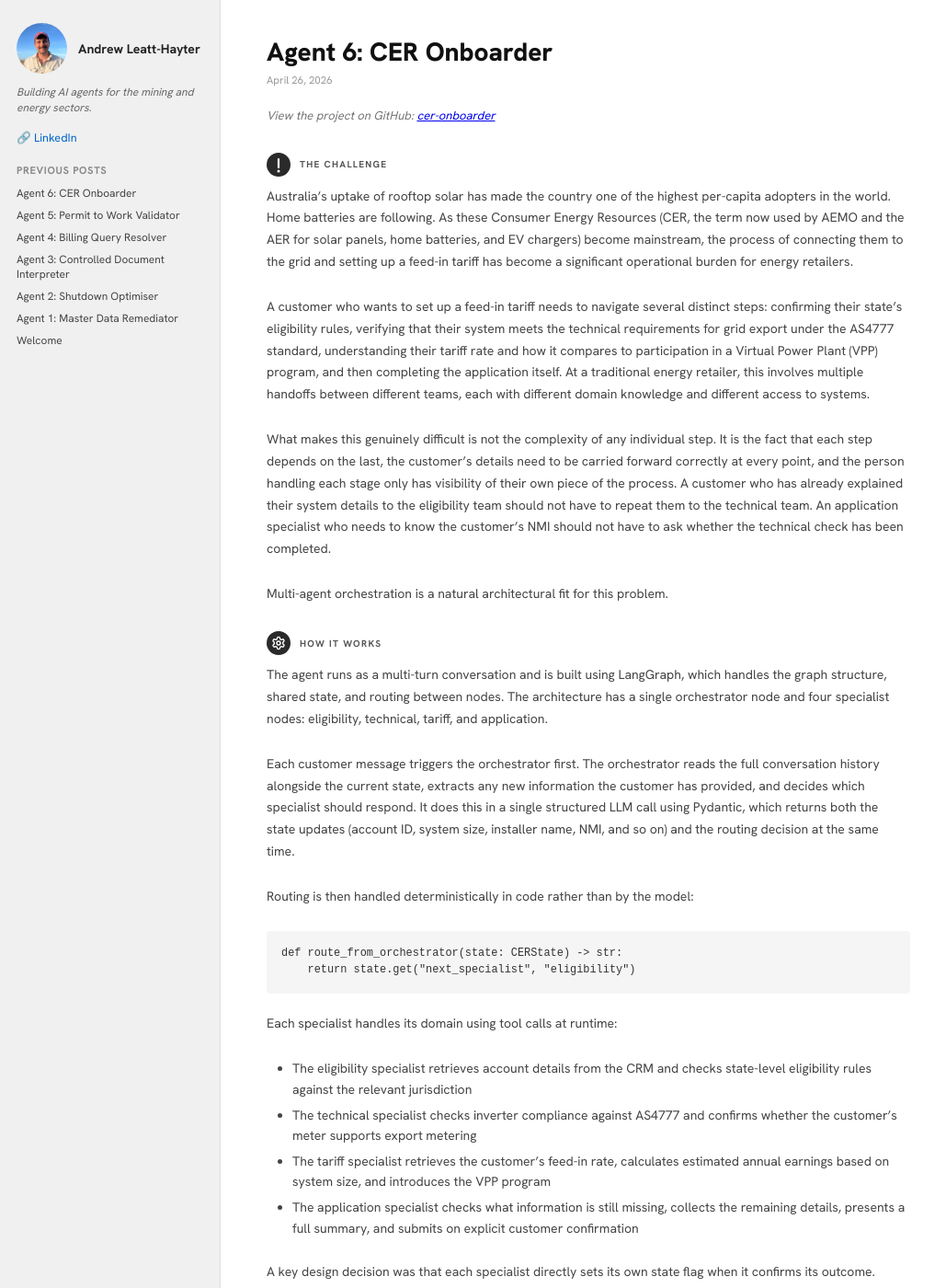
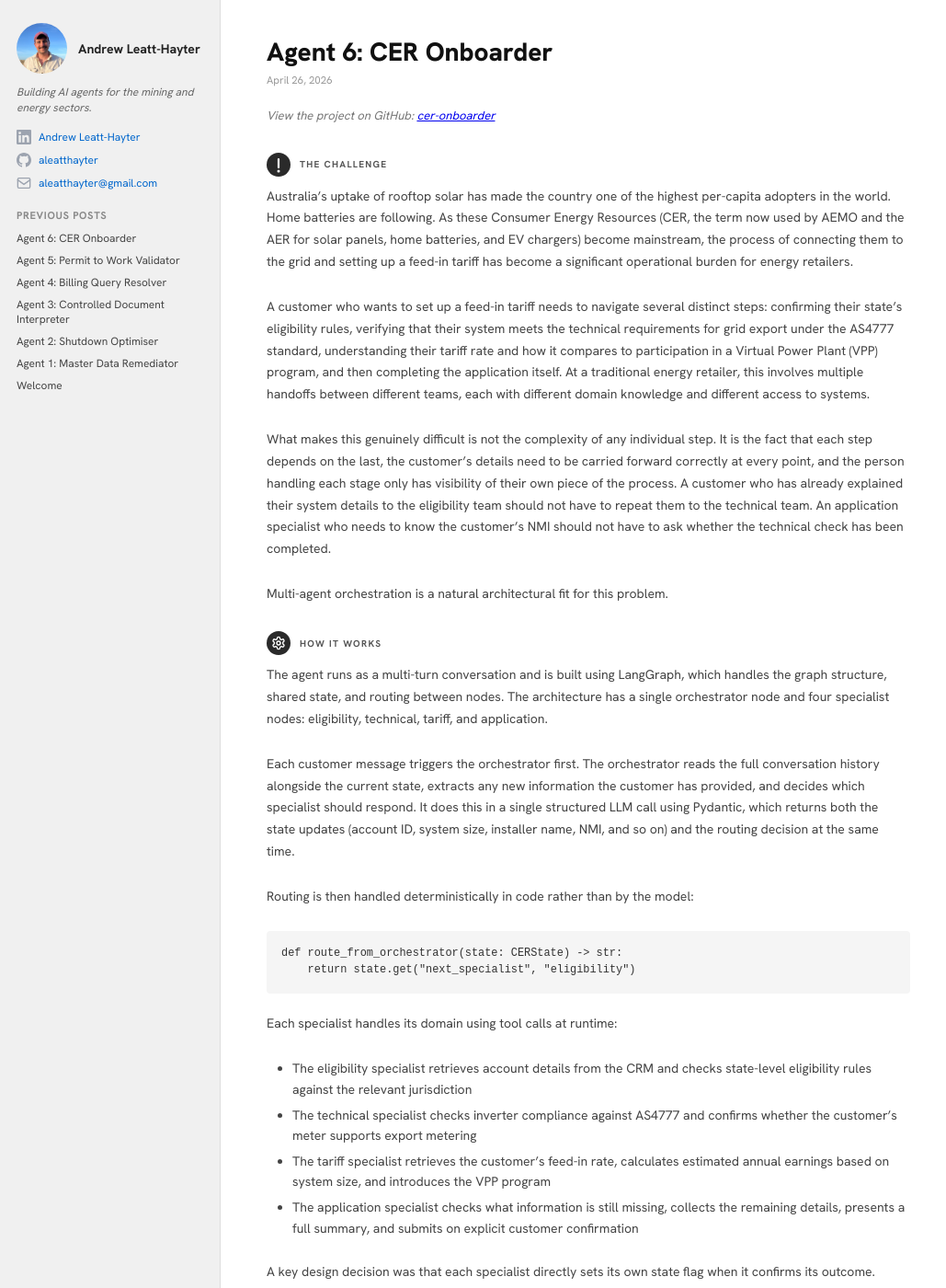
Before and after one commit to aleatthayter/aleatthayter.github.io, a Jekyll site: the page built from index.markdown, in a window 1280 px wide and 1400 px high. Shown: the whole window at 92% size, without its empty margins (0-1029 px from the left). Built offline with Jekyll 4.4.1, drawn with Linux system fonts in a browser that asks for light colours.

Commit message:
Replace sidebar link icon with LinkedIn, GitHub and email social links
Co-Authored-By: Claude Sonnet 4.6 <noreply@anthropic.com>

```diff
--- a/_layouts/home.html
+++ b/_layouts/home.html
@@ -114,10 +114,27 @@
       text-decoration: underline;
     }
 
-    .linkedin-link {
-      display: block;
+    .social-links {
       margin-bottom: 20px;
-      font-size: 0.9em;
+    }
+
+    .social-link {
+      display: flex;
+      align-items: center;
+      gap: 8px;
+      margin-bottom: 9px;
+      font-size: 0.85em;
+      color: #999;
+      text-decoration: none;
+    }
+
+    .social-link:hover {
+      color: #555;
+      text-decoration: none;
+    }
+
+    .social-link svg {
+      flex-shrink: 0;
     }
 
     .sidebar h4 {
@@ -281,9 +298,20 @@
 
       <p class="sidebar-desc">{{ site.description }}</p>
 
-      <a class="linkedin-link" href="https://www.linkedin.com/in/andrew-leatt-hayter-b36023b2/" target="_blank">
-        🔗 LinkedIn
-      </a>
+      <div class="social-links">
+        <a class="social-link" href="https://www.linkedin.com/in/andrew-leatt-hayter-b36023b2/" target="_blank">
+          <svg width="16" height="16" viewBox="0 0 24 24" xmlns="http://www.w3.org/2000/svg"><path d="M20.447 20.452h-3.554v-5.569c0-1.328-.027-3.037-1.852-3.037-1.853 0-2.136 1.445-2.136 2.939v5.667H9.351V9h3.414v1.561h.046c.477-.9 1.637-1.85 3.37-1.85 3.601 0 4.267 2.37 4.267 5.455v6.286zM5.337 7.433a2.062 2.062 0 01-2.063-2.065 2.064 2.064 0 112.063 2.065zm1.782 13.019H3.555V9h3.564v11.452zM22.225 0H1.771C.792 0 0 .774 0 1.729v20.542C0 23.227.792 24 1.771 24h20.451C23.2 24 24 23.227 24 22.271V1.729C24 .774 23.2 0 22.222 0h.003z" fill="#9ca3af"/></svg>
+          Andrew Leatt-Hayter
+        </a>
+        <a class="social-link" href="https://github.com/aleatthayter" target="_blank">
+          <svg width="16" height="16" viewBox="0 0 24 24" xmlns="http://www.w3.org/2000/svg"><path d="M12 0C5.374 0 0 5.373 0 12c0 5.302 3.438 9.8 8.207 11.387.599.111.793-.261.793-.577v-2.234c-3.338.726-4.033-1.416-4.033-1.416-.546-1.387-1.333-1.756-1.333-1.756-1.089-.745.083-.729.083-.729 1.205.084 1.839 1.237 1.839 1.237 1.07 1.834 2.807 1.304 3.492.997.107-.775.418-1.305.762-1.604-2.665-.305-5.467-1.334-5.467-5.931 0-1.311.469-2.381 1.236-3.221-.124-.303-.535-1.524.117-3.176 0 0 1.008-.322 3.301 1.23A11.509 11.509 0 0112 5.803c1.02.005 2.047.138 3.006.404 2.291-1.552 3.297-1.23 3.297-1.23.653 1.653.242 2.874.118 3.176.77.84 1.235 1.911 1.235 3.221 0 4.609-2.807 5.624-5.479 5.921.43.372.823 1.102.823 2.222v3.293c0 .319.192.694.801.576C20.566 21.797 24 17.3 24 12c0-6.627-5.373-12-12-12z" fill="#9ca3af"/></svg>
+          aleatthayter
+        </a>
+        <a class="social-link" href="mailto:aleatthayter@gmail.com">
+          <svg width="16" height="16" viewBox="0 0 24 24" fill="none" xmlns="http://www.w3.org/2000/svg"><rect x="2" y="4" width="20" height="16" rx="2" stroke="#9ca3af" stroke-width="2"/><path d="M2 7l10 7 10-7" stroke="#9ca3af" stroke-width="2" stroke-linecap="round"/></svg>
+          aleatthayter@gmail.com
+        </a>
+      </div>
 
       <h4>Previous Posts</h4>
       <div class="post-links">
```
